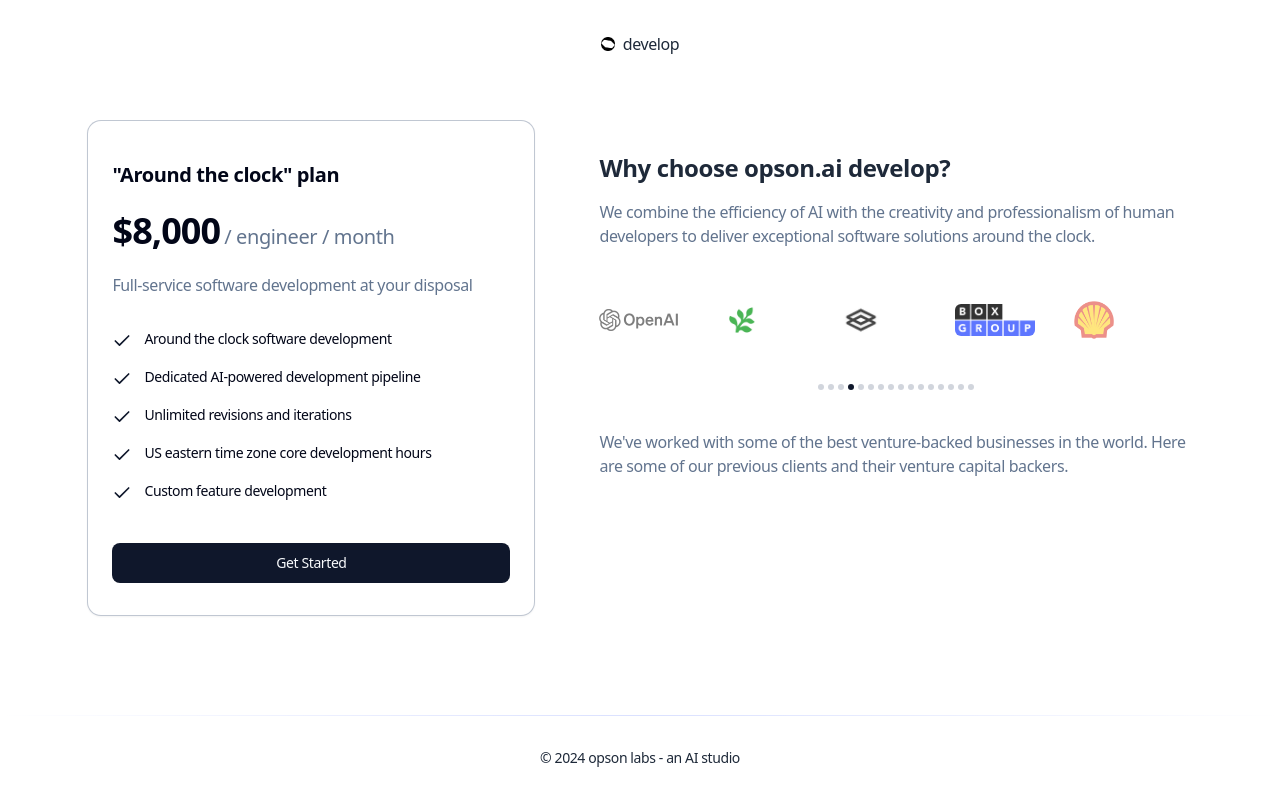
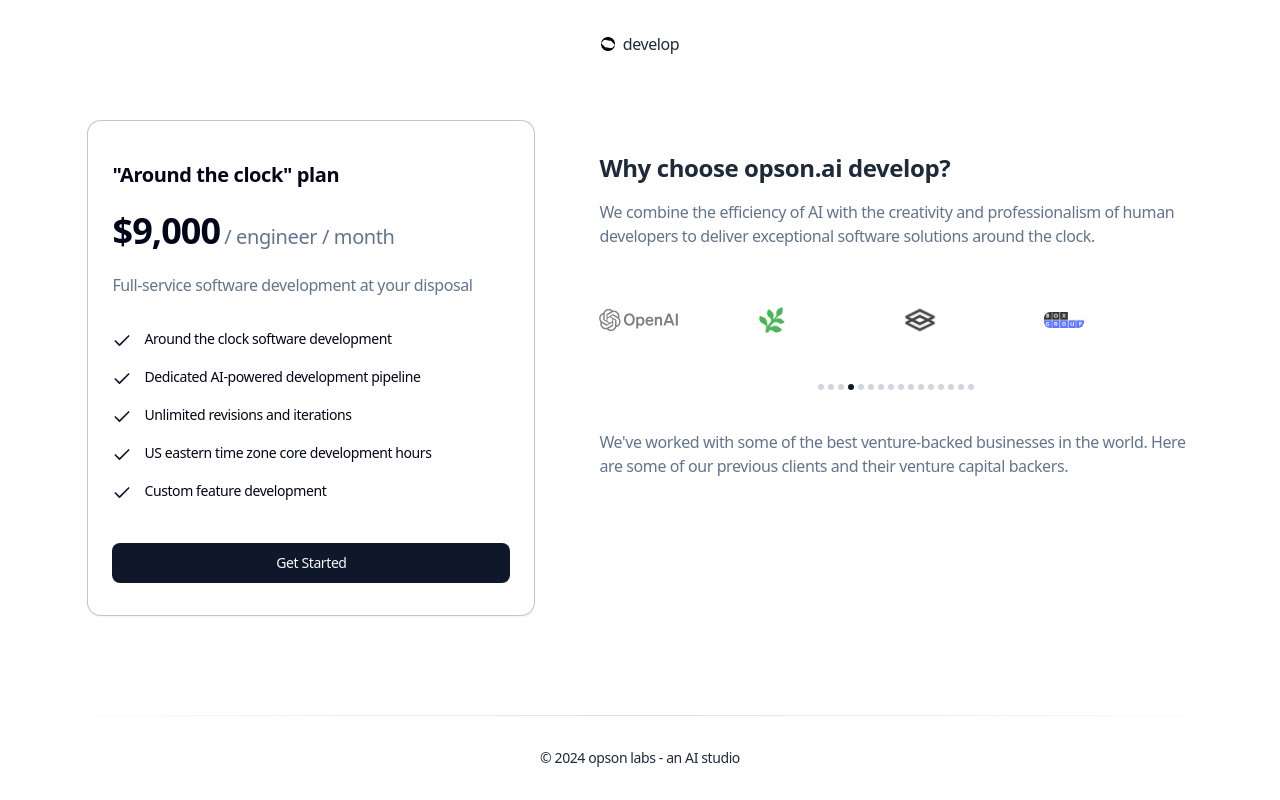
Before and after one commit to leehol/opson-labs-landing, a Next.js app: page /develop in a window 1280 px wide. Built offline with nearby package versions, Linux system fonts and the light colour scheme.

Commit message:
Add sizing

```diff
--- a/app/(default)/develop/page.tsx
+++ b/app/(default)/develop/page.tsx
@@ -65,6 +65,8 @@ const partners = [
     name: "Box",
     image: BoxLogo,
     url: "https://www.boxgroup.com/",
+    width: 40,
+    height: 40,
   },
   {
     name: "Shell",
@@ -135,7 +137,7 @@ export default function DevelopPage() {
   // Helper function to get visible partners
   const getVisiblePartners = () => {
     const visiblePartners = [];
-    for (let i = 0; i < 5; i++) {
+    for (let i = 0; i < 4; i++) {
       const index = (activeIndex + i) % partners.length;
       visiblePartners.push(partners[index]);
     }
@@ -143,7 +145,7 @@ export default function DevelopPage() {
   };
 
   return (
-    <div className="container mx-auto p-8 flex flex-col items-center gap-16">
+    <div className="container mx-auto py-8 px-4 flex flex-col items-center gap-16">
       <div className="text-center flex flex-col gap-2">
         <div className="w-full flex flex-row items-center justify-center gap-2">
             <Image src={OpsonLogo} alt="Opson Logo" width={14} height={14} />
@@ -156,7 +158,7 @@ export default function DevelopPage() {
             <CardHeader className="pb-2 pt-4">
             <CardTitle className="text-xl font-bold">"Around the clock" plan</CardTitle>
             <div className="mt-4 flex flex-col lg:flex-row items-baseline">
-                <span className="text-4xl font-extrabold tracking-tight">$8,000</span>
+                <span className="text-4xl font-extrabold tracking-tight">$9,000</span>
                 <span className="ml-1 text-xl text-muted-foreground">/ engineer / month</span>
             </div>
             <CardDescription className="mt-4 text-base">Full-service software development at your disposal</CardDescription>
@@ -197,14 +199,14 @@ export default function DevelopPage() {
                   const position = (index - activeIndex + partners.length) % partners.length;
 
                   // Only render if it's one of the 4 visible positions (0-3)
-                  if (position > 4) return null;
+                  if (position > 3) return null;
 
                   return (
                     <div
                       key={`${partner.name}`}
                       className="absolute transition-all duration-800 ease-in-out"
                       style={{
-                        left: `${20 * position}%`,
+                        left: `${25 * position}%`,
                         transform: 'translateX(-0%)',
                         opacity: position === 0 || position === 4 ? 0.5 : 0.8
                       }}
--- a/app/(default)/layout.tsx
+++ b/app/(default)/layout.tsx
@@ -17,7 +17,7 @@ export default function DefaultLayout({
       {/*<BgShapes />*/}
       {/*<Header />*/}
 
-      <main className="grow w-full">{children}</main>
+      <main className="grow w-full flex">{children}</main>
 
       <Footer />
     </div>
--- a/app/(default)/page.tsx
+++ b/app/(default)/page.tsx
@@ -9,7 +9,7 @@ export const metadata = {
 
 export default function Home() {
   return (
-    <div className={"flex flex-col items-center justify-between h-full py-8"}>
+    <div className={"flex flex-col items-center justify-between grow py-8"}>
       <div />
       <div className="px-4 sm:px-6 flex flex-row items-center justify-center w-full">
         <div className={"flex flex-row items-center gap-3"}>
```
